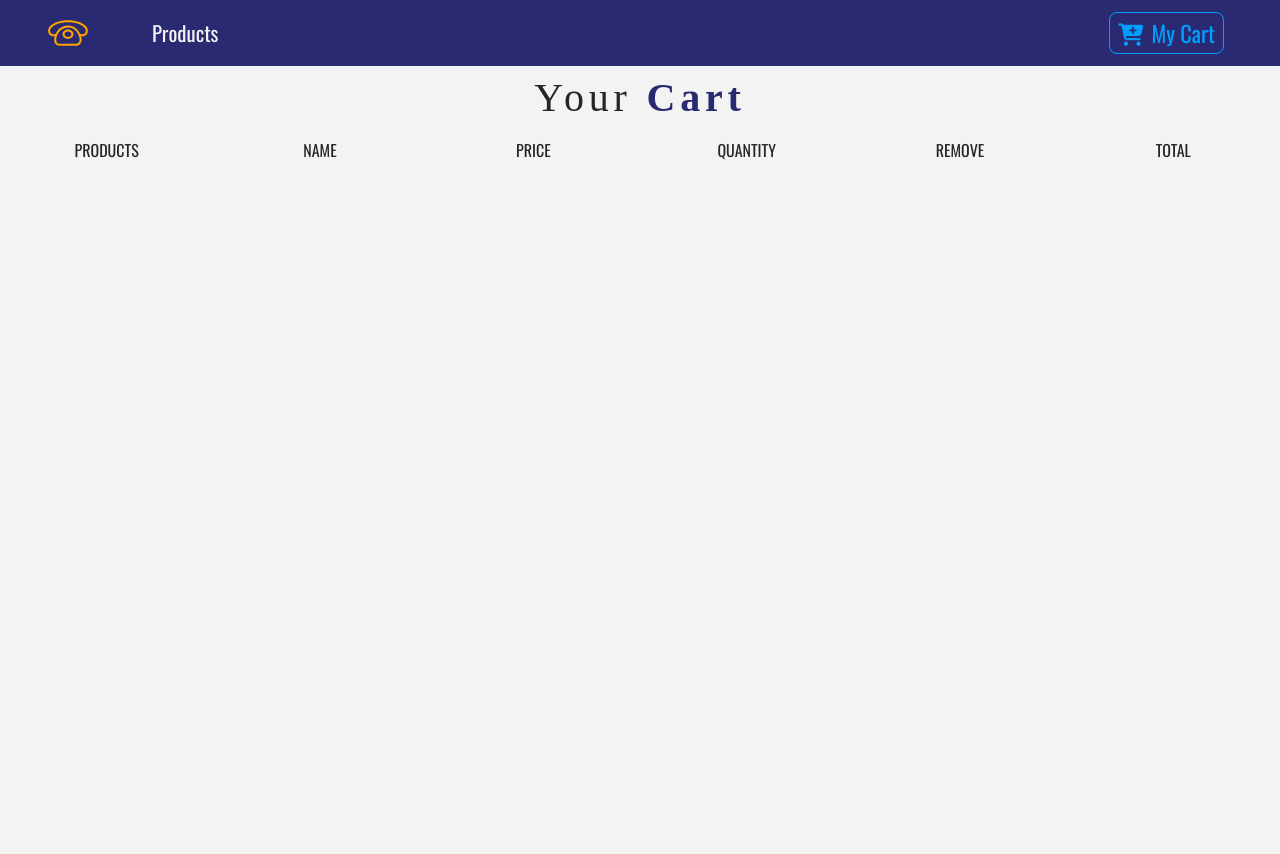
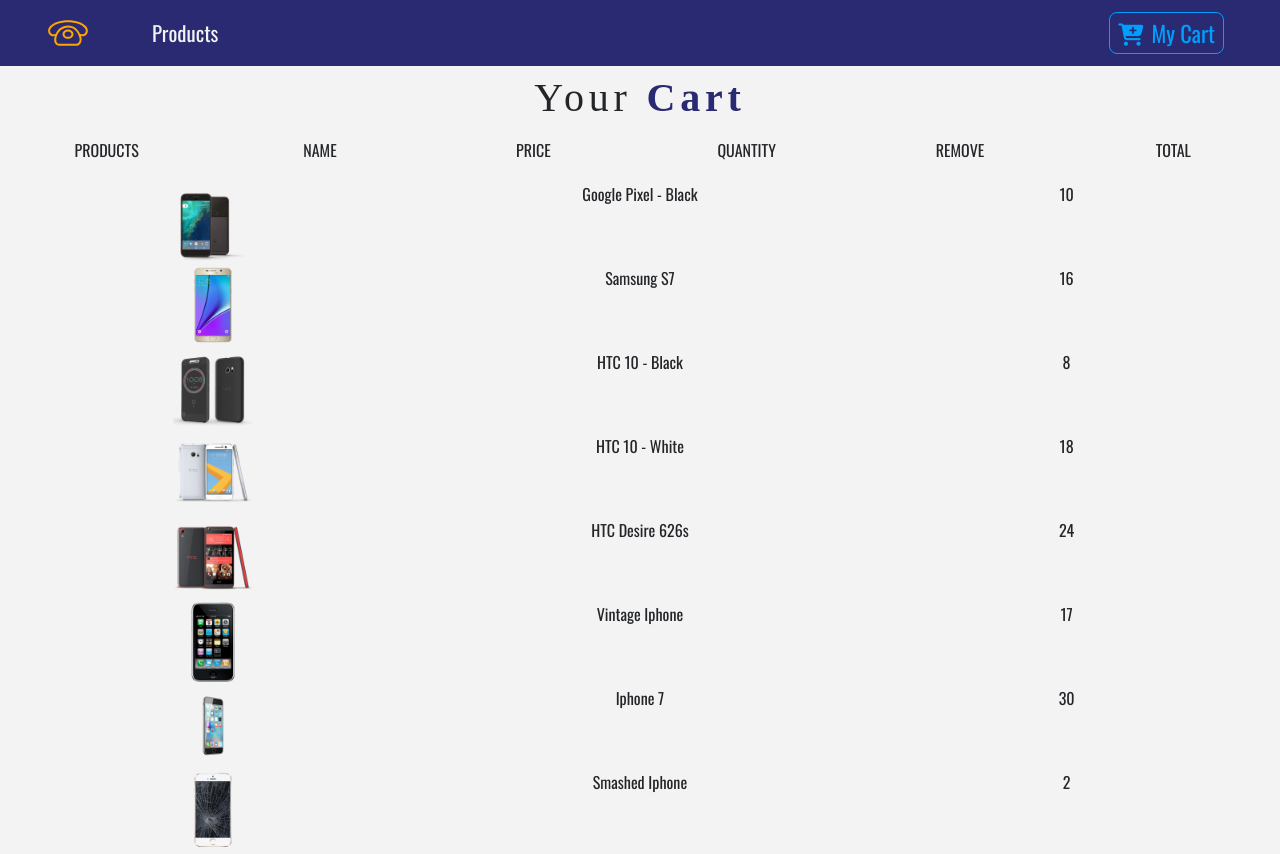
Before and after one commit to PatrickR89/Youtube-javascript, a React (Create React App) app in the folder phoneStoreSmilga/phone-store/: page /cart in a window 1280 px wide. Before the commit the page ends 800 px from the top, so only its background shows below. Built offline with nearby package versions, Linux system fonts and the light colour scheme.

Commit message:
#YJS-2 [Add] CartList to Cart
- [Add] CartItem to CartList
- [Add] setup img, title & price UI

```diff
--- a/phoneStoreSmilga/phone-store/src/components/Cart/Cart.js
+++ b/phoneStoreSmilga/phone-store/src/components/Cart/Cart.js
@@ -3,6 +3,7 @@
 import CartColumns from "./CartColumns";
 import EmptyCart from "./EmptyCart";
 import { ProductConsumer } from "../../context";
+import CartList from "./CartList";
 
 class Cart extends Component {
   render() {
@@ -16,6 +17,7 @@
                 <>
                   <Title name="your" title="cart" />
                   <CartColumns />
+                  <CartList value={value} />
                 </>
               );
             } else {
--- /dev/null
+++ b/phoneStoreSmilga/phone-store/src/components/Cart/CartItem.js
@@ -0,0 +1,26 @@
+import React from "react";
+
+const CartItem = ({ item, value }) => {
+  const { id, title, img, price, total, count } = item;
+  const { increment, decrement, removeItem } = value;
+  return (
+    <div className="row my-1 text-capitalize text-center">
+      <div className="col-10 mx-auto col-lg-2">
+        <img
+          src={img}
+          style={{ width: "5rem", heigth: "5rem" }}
+          className="img-fluid"
+          alt={title}
+        />
+      </div>
+      <div className="col-10 mx-auto col-lg-2">
+        <span className="d-lg-none">product : </span> {title}
+      </div>
+      <div className="col-10 mx-auto col-lg-2">
+        <span className="d-lg-none">price : </span> {price}
+      </div>
+    </div>
+  );
+};
+
+export default CartItem;
--- /dev/null
+++ b/phoneStoreSmilga/phone-store/src/components/Cart/CartList.js
@@ -0,0 +1,15 @@
+import React from "react";
+import CartItem from "./CartItem";
+
+const CartList = ({ value }) => {
+  const { cart } = value;
+  return (
+    <div className="container-fluid">
+      {cart.map((item) => {
+        return <CartItem key={item.id} item={item} value={value} />;
+      })}
+    </div>
+  );
+};
+
+export default CartList;
```
